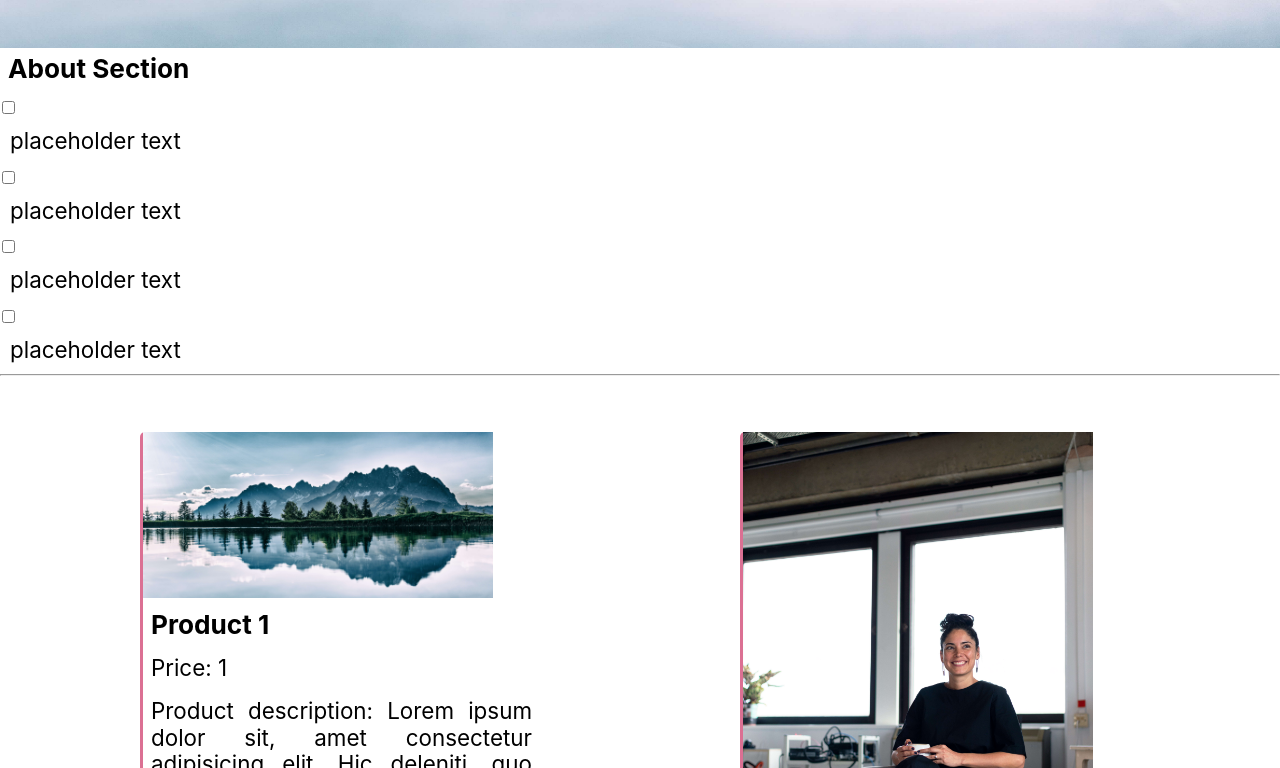
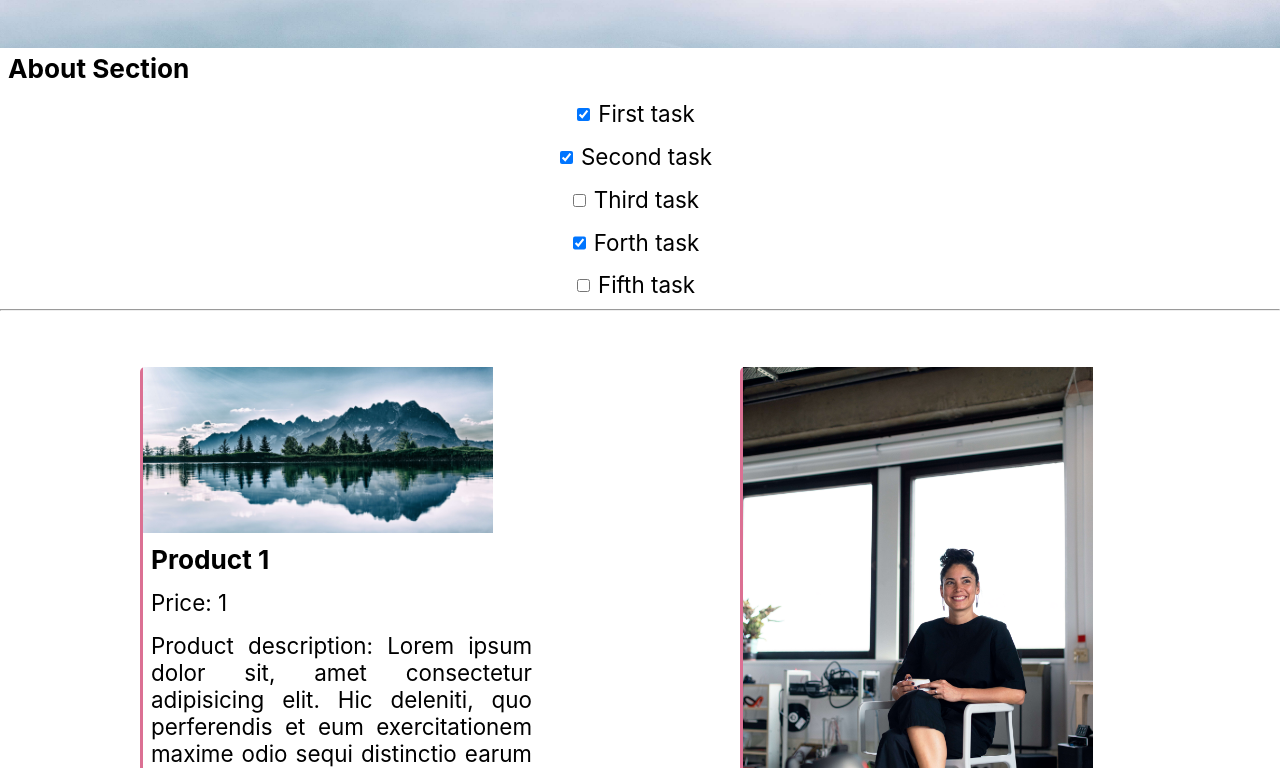
Before and after one commit to itobuka-vm/RT-T, a React (Create React App) app: page / in a window 1280 px wide. Shown: the part 752-1520 px from the top of the page. Built offline with nearby package versions, Linux system fonts and the light colour scheme.

Commit message:
mapping todo list

```diff
--- a/src/components/main/Car.js
+++ b/src/components/main/Car.js
@@ -10,7 +10,13 @@ function Car(props) {
         style={{ width: "250px", height: "250px" }}
       />
       <p>Year: {props.car.carYear}</p>
-      <p>Price: {props.car.carPrice}</p>
+      <p>
+        Price:{" "}
+        {props.car.carPrice.toLocaleString("sr-RS", {
+          style: "currency",
+          currency: "EUR"
+        })}
+      </p>
     </div>
   )
 }
--- a/src/components/main/Content.js
+++ b/src/components/main/Content.js
@@ -13,9 +13,15 @@ import dataJokes from "../../data/dataJokes"
 import dataContacts from "../../data/dataContacts"
 import dataProducts from "../../data/dataProducts"
 import dataCars from "../../data/dataCars"
+import dataToDos from "../../data/dataToDos"
 
 //render JSX into a DOM
 function Content() {
+  //TODO
+  const todoItems = dataToDos.map(function (item) {
+    return <TodoItem key={item.id} todo={item} />
+  })
+
   //PRODUCTS
   //map() through dataProducts to create an array of components
   const productComponents = dataProducts.map(function (item) {
@@ -46,12 +52,7 @@ function Content() {
       <img src={"assets/img02.jpg"} alt='altos' /> */}
       <h3>About Section</h3>
       {/* TODO app from lessons */}
-      <div className='todo-list'>
-        <TodoItem />
-        <TodoItem />
-        <TodoItem />
-        <TodoItem />
-      </div>
+      <div className='todo-list'>{todoItems}</div>
       <hr />
       {/* practice mapping components */}
       <div className='product-list'>{productComponents}</div>
@@ -62,6 +63,7 @@ function Content() {
       {/* display array of Components (jokeComponents) */}
       <div className='joke-list'>{jokeComponents}</div>
       <hr />
+      {/* carComponents */}
       <div className='car-list'>{carComponents}</div>
     </div>
   )
--- a/src/components/main/TodoItem.js
+++ b/src/components/main/TodoItem.js
@@ -5,11 +5,11 @@ import React from "react"
 import "./../../style.css"
 
 //render JSX into a DOM element
-function TodoItem() {
+function TodoItem(props) {
   return (
     <div className='todo-item'>
-      <input type='checkbox' />
-      <p>placeholder text</p>
+      <input type='checkbox' checked={props.todo.completed} />
+      <p>{props.todo.text}</p>
     </div>
   )
 }
--- /dev/null
+++ b/src/data/dataToDos.js
@@ -0,0 +1,29 @@
+const dataToDos = [
+  {
+    id: 1,
+    text: "First task",
+    completed: true
+  },
+  {
+    id: 2,
+    text: "Second task",
+    completed: true
+  },
+  {
+    id: 3,
+    text: "Third task",
+    completed: false
+  },
+  {
+    id: 4,
+    text: "Forth task",
+    completed: true
+  },
+  {
+    id: 5,
+    text: "Fifth task",
+    completed: false
+  }
+]
+
+export default dataToDos
--- a/src/style.css
+++ b/src/style.css
@@ -71,6 +71,11 @@ header {
   padding: 2px;
 }
 
+.todo-item {
+  display: flex;
+  justify-content: center;
+}
+
 .product-container ul {
   list-style-type: none;
   padding: 0.5rem;
```
